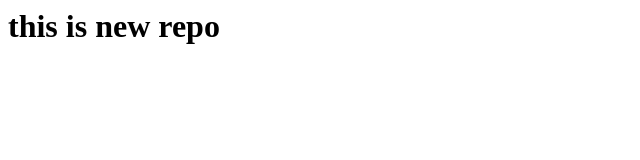
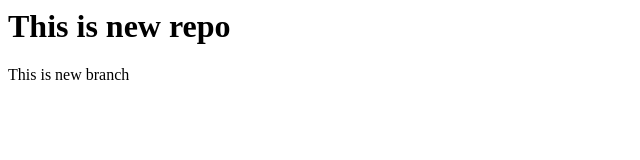
Before and after one commit to AkashJadhav0/Localrepo, a plain HTML site: page index.html in a window 1280 px wide. Shown: the whole page, without its empty margins (0-640 px from the left). Drawn offline with Linux system fonts and the light colour scheme.

Commit message:
add new branch

```diff
--- a/index.html
+++ b/index.html
@@ -1 +1,2 @@
-<H1>this is new repo</H1>
+<H1>This is new repo</H1>
+<p>This is new branch</p>
```
